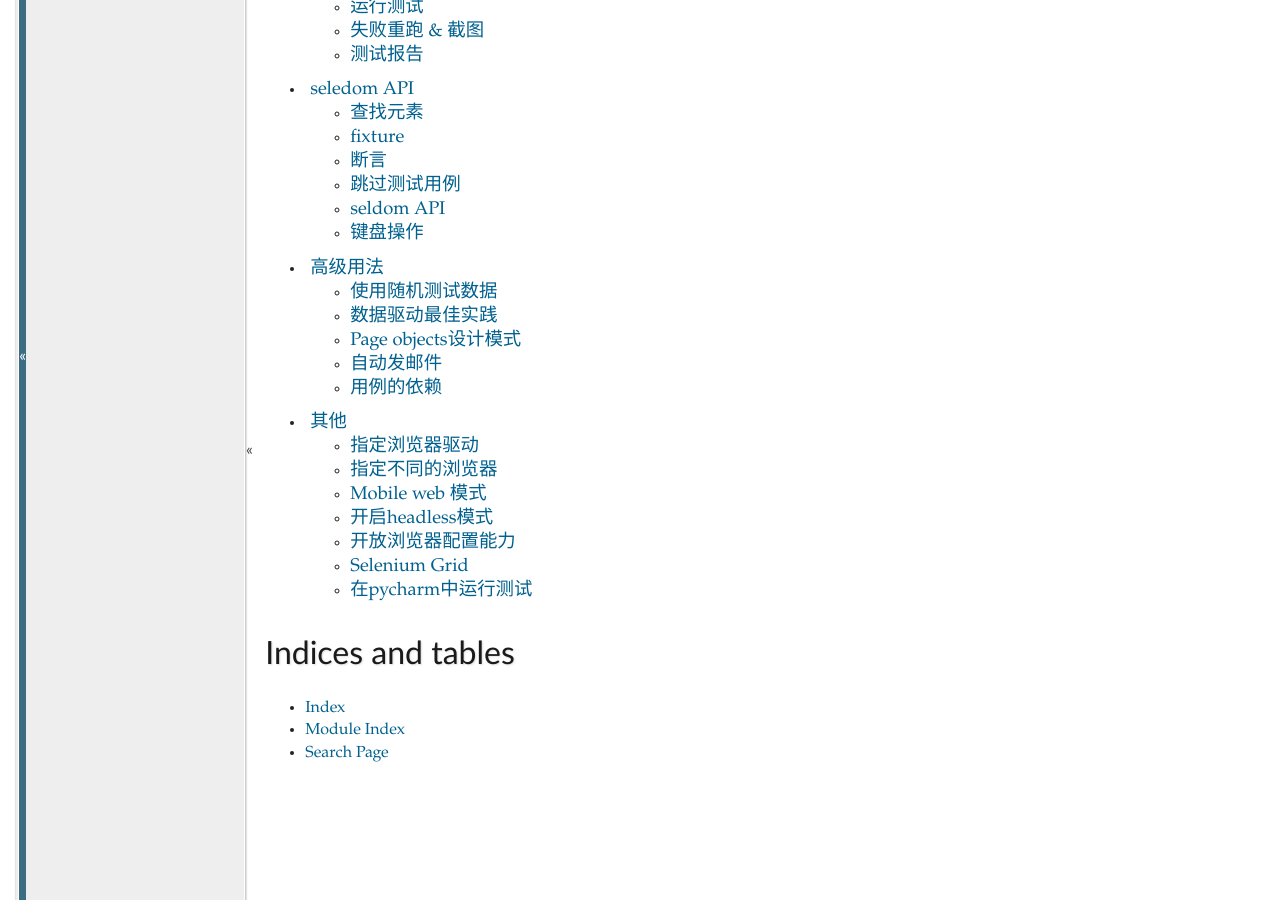
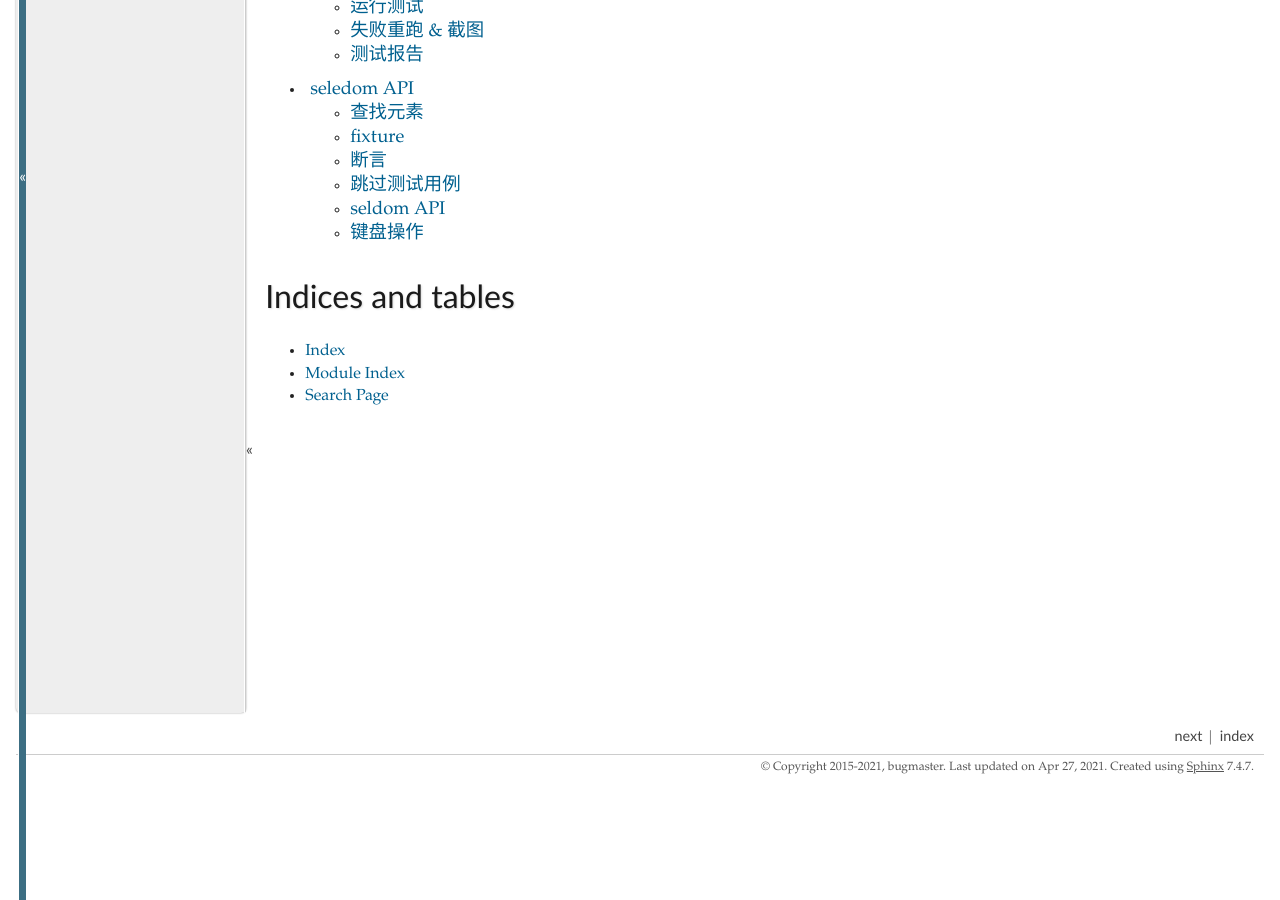
Before and after one commit to SeldomQA/seldom, a Sphinx documentation site: the page built from docs/index.rst, in a window 1280 px wide and 900 px high, scrolled down 999 px. Built offline with Sphinx 7.4.7, drawn with Linux system fonts in a browser that asks for light colours; part of the change alters nothing that is shown.

```diff
--- a/docs/index.rst
+++ b/docs/index.rst
@@ -44,8 +44,6 @@ User guide
    rst_docs/create_project
    rst_docs/quickstart
    rst_docs/seldom_api
-   rst_docs/advanced
-   rst_docs/other
 
 
 Indices and tables
```
